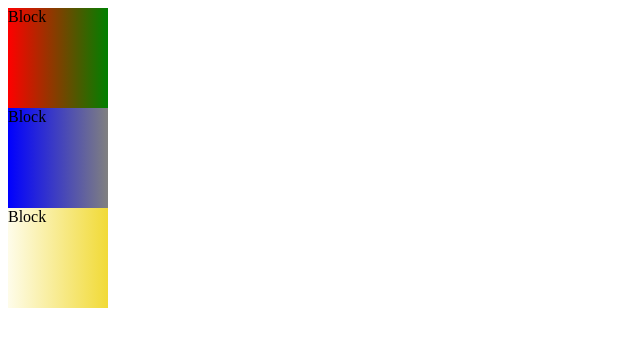
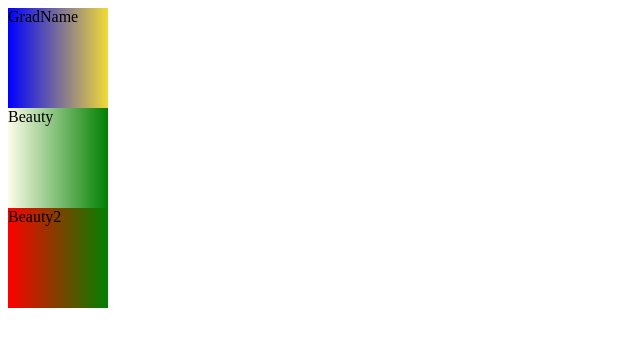
Before and after one commit to habibullin/gradients, a plain HTML site: page index.html in a window 1280 px wide. Shown: the whole page, without its empty margins (0-640 px from the left). Drawn offline with nearby package versions, Linux system fonts and the light colour scheme.

Commit message:
structure

```diff
--- a/gradients.json
+++ b/gradients.json
@@ -1,5 +1,5 @@
 {
-  "red": "green",
-  "blue": "gray",
-  "#fefcea": "#f1da36"
+  "GradName": [ "blue", "#f1da36" ],
+  "Beauty": [ "#fefcea", "green" ],
+  "Beauty2": [ "red", "green" ]
 }
--- a/index.html
+++ b/index.html
@@ -4,8 +4,8 @@
 <script>
 	$.getJSON( "gradients.json", function( data ) {
 	  var items = [];
-	  $.each( data, function( from, to ) {
-	    items.push( "<div style='width: 100px; height: 100px; background: linear-gradient(to right, " + from + ", " + to + ");'>Block</div>" );
+	  $.each( data, function( name, color ) {
+	    items.push( "<div style='width: 100px; height: 100px; background: linear-gradient(to right, " + color[0] + ", " + color[1] + ");'>" + name + "</div>" );
 	  });
 
 	  $( "<div/>", {
```
